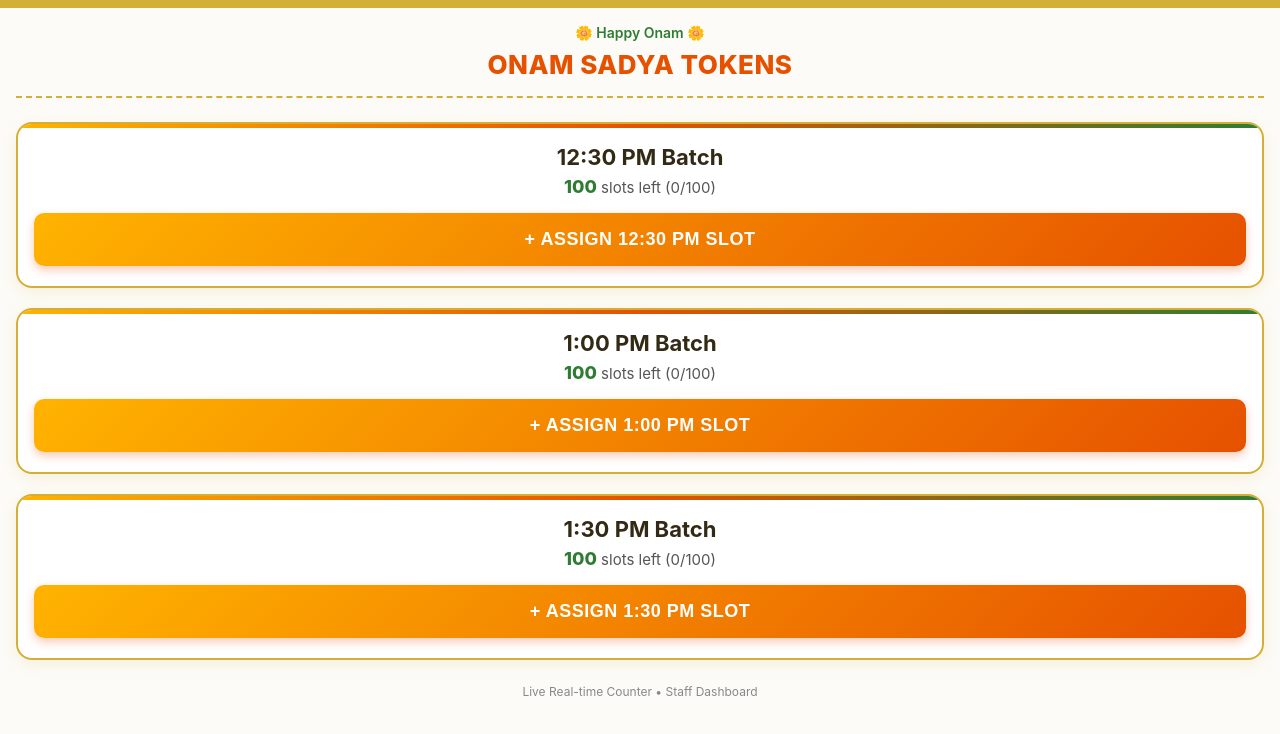
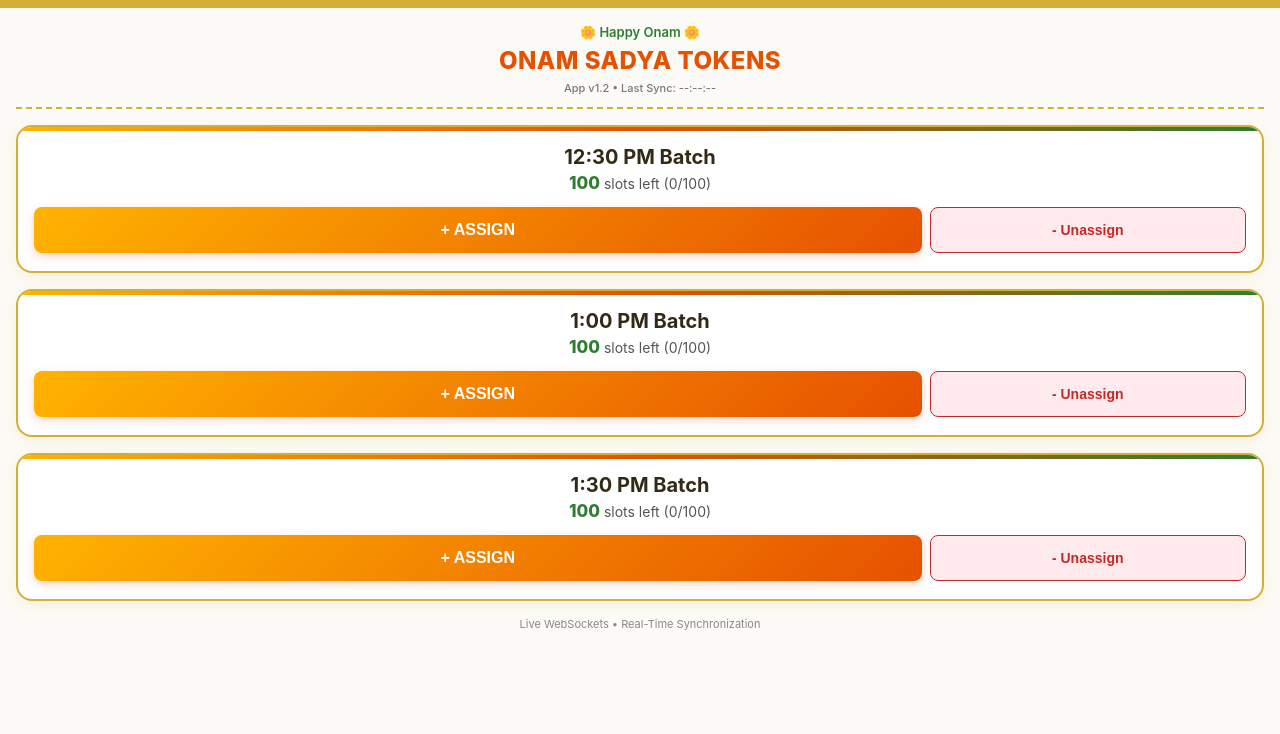
Before and after one commit to vivek5viswanathan/lunch-slot-tracker, a website: page public/index.html in a window 1280 px wide. Drawn offline with nearby package versions, Linux system fonts and the light colour scheme; no server answers.

Commit message:
Update index.html

```diff
--- a/public/index.html
+++ b/public/index.html
@@ -24,44 +24,49 @@
       margin: 0;
       padding: 16px;
       text-align: center;
-      /* Subtle Kasavu pattern accent at top */
       border-top: 8px solid var(--kasavu-gold);
     }
 
     .header-container {
-      margin-bottom: 24px;
+      margin-bottom: 16px;
       padding-bottom: 12px;
       border-bottom: 2px dashed var(--kasavu-gold);
     }
 
     .festive-title {
-      font-size: 26px;
+      font-size: 24px;
       font-weight: 800;
       color: var(--marigold-orange);
-      margin: 8px 0 4px 0;
+      margin: 6px 0 2px 0;
       text-transform: uppercase;
       letter-spacing: 0.5px;
     }
 
     .subtitle {
-      font-size: 14px;
+      font-size: 13px;
       font-weight: 600;
       color: var(--leaf-green);
       margin: 0;
     }
 
+    .version-badge {
+      font-size: 11px;
+      color: #777;
+      margin-top: 6px;
+      font-weight: 500;
+    }
+
     .slot-card {
       background: white;
       border-radius: 16px;
-      padding: 20px 16px;
-      margin-bottom: 20px;
+      padding: 18px 16px;
+      margin-bottom: 16px;
       box-shadow: 0 4px 15px rgba(212, 175, 55, 0.15);
       border: 2px solid var(--kasavu-gold);
       position: relative;
       overflow: hidden;
     }
 
-    /* Decorative corner accent */
     .slot-card::before {
       content: '';
       position: absolute;
@@ -73,21 +78,21 @@
     }
 
     .slot-title {
-      font-size: 22px;
+      font-size: 20px;
       font-weight: 700;
       color: var(--text-dark);
-      margin-bottom: 6px;
+      margin-bottom: 4px;
     }
 
     .count-display {
-      font-size: 15px;
-      margin-bottom: 16px;
+      font-size: 14px;
+      margin-bottom: 14px;
       color: #555;
     }
 
     .remaining {
       font-weight: 800;
-      font-size: 18px;
+      font-size: 17px;
       color: var(--leaf-green);
     }
 
@@ -95,38 +100,53 @@
       color: var(--full-red);
     }
 
-    button {
-      width: 100%;
-      padding: 16px;
-      font-size: 18px;
+    .btn-group {
+      display: flex;
+      gap: 8px;
+    }
+
+    button.btn-assign {
+      flex: 3;
+      padding: 14px;
+      font-size: 16px;
       font-weight: 700;
       color: white;
       background: linear-gradient(135deg, var(--marigold-yellow), var(--marigold-orange));
       border: none;
-      border-radius: 10px;
+      border-radius: 8px;
       cursor: pointer;
-      box-shadow: 0 4px 10px rgba(230, 81, 0, 0.3);
-      transition: all 0.2s ease-in-out;
+      box-shadow: 0 3px 8px rgba(230, 81, 0, 0.25);
       text-transform: uppercase;
-      letter-spacing: 0.5px;
+    }
+
+    button.btn-unassign {
+      flex: 1;
+      padding: 14px;
+      font-size: 14px;
+      font-weight: 700;
+      color: var(--full-red);
+      background: #FFEBEE;
+      border: 1px solid var(--full-red);
+      border-radius: 8px;
+      cursor: pointer;
     }
 
     button:active {
-      transform: scale(0.98);
+      transform: scale(0.97);
     }
 
     button:disabled {
-      background: #E0E0E0;
-      color: #9E9E9E;
-      box-shadow: none;
+      background: #E0E0E0 !important;
+      color: #9E9E9E !important;
+      border: 1px solid #CCC !important;
+      box-shadow: none !important;
       cursor: not-allowed;
-      border: 1px solid #CCC;
     }
 
-    .footer-note {
-      font-size: 12px;
+    .meta-footer {
+      font-size: 11px;
       color: #888;
-      margin-top: 24px;
+      margin-top: 16px;
     }
   </style>
 </head>
@@ -135,6 +155,7 @@
   <div class="header-container">
     <div class="subtitle">🌼 Happy Onam 🌼</div>
     <div class="festive-title">Onam Sadya Tokens</div>
+    <div class="version-badge">App v1.2 • Last Sync: <span id="last-updated">--:--:--</span></div>
   </div>
 
   <div class="slot-card">
@@ -142,7 +163,10 @@
     <div class="count-display">
       <span id="rem-12:30" class="remaining">100</span> slots left (<span id="count-12:30">0</span>/100)
     </div>
-    <button id="btn-12:30" onclick="assignSlot('12:30')">+ Assign 12:30 PM Slot</button>
+    <div class="btn-group">
+      <button id="btn-12:30" class="btn-assign" onclick="assignSlot('12:30')">+ Assign</button>
+      <button id="unbtn-12:30" class="btn-unassign" onclick="unassignSlot('12:30')">- Unassign</button>
+    </div>
   </div>
 
   <div class="slot-card">
@@ -150,7 +174,10 @@
     <div class="count-display">
       <span id="rem-1:00" class="remaining">100</span> slots left (<span id="count-1:00">0</span>/100)
     </div>
-    <button id="btn-1:00" onclick="assignSlot('1:00')">+ Assign 1:00 PM Slot</button>
+    <div class="btn-group">
+      <button id="btn-1:00" class="btn-assign" onclick="assignSlot('1:00')">+ Assign</button>
+      <button id="unbtn-1:00" class="btn-unassign" onclick="unassignSlot('1:00')">- Unassign</button>
+    </div>
   </div>
 
   <div class="slot-card">
@@ -158,10 +185,13 @@
     <div class="count-display">
       <span id="rem-1:30" class="remaining">100</span> slots left (<span id="count-1:30">0</span>/100)
     </div>
-    <button id="btn-1:30" onclick="assignSlot('1:30')">+ Assign 1:30 PM Slot</button>
+    <div class="btn-group">
+      <button id="btn-1:30" class="btn-assign" onclick="assignSlot('1:30')">+ Assign</button>
+      <button id="unbtn-1:30" class="btn-unassign" onclick="unassignSlot('1:30')">- Unassign</button>
+    </div>
   </div>
 
-  <div class="footer-note">Live Real-time Counter • Staff Dashboard</div>
+  <div class="meta-footer">Live WebSockets • Real-Time Synchronization</div>
 
   <script>
     const socket = io();
@@ -170,8 +200,15 @@
       socket.emit('allocateSlot', slot);
     }
 
+    function unassignSlot(slot) {
+      socket.emit('unassignSlot', slot);
+    }
+
     socket.on('updateCounts', (data) => {
       const { counts, limits } = data;
+      const now = new Date();
+      document.getElementById('last-updated').innerText = now.toLocaleTimeString();
+
       for (let slot in counts) {
         const taken = counts[slot];
         const limit = limits[slot];
@@ -181,16 +218,22 @@
         const remElem = document.getElementById(`rem-${slot}`);
         remElem.innerText = remaining;
 
-        const btn = document.getElementById(`btn-${slot}`);
+        const assignBtn = document.getElementById(`btn-${slot}`);
+        const unassignBtn = document.getElementById(`unbtn-${slot}`);
+
+        // Handle Assign Button state
         if (remaining <= 0) {
           remElem.className = 'remaining full';
-          btn.innerText = 'SLOT FULL';
-          btn.disabled = true;
+          assignBtn.innerText = 'SLOT FULL';
+          assignBtn.disabled = true;
         } else {
           remElem.className = 'remaining';
-          btn.innerText = `+ Assign ${slot} PM Slot`;
-          btn.disabled = false;
+          assignBtn.innerText = '+ Assign';
+          assignBtn.disabled = false;
         }
+
+        // Handle Unassign Button state (Disable if count is 0)
+        unassignBtn.disabled = (taken <= 0);
       }
     });
   </script>
```
